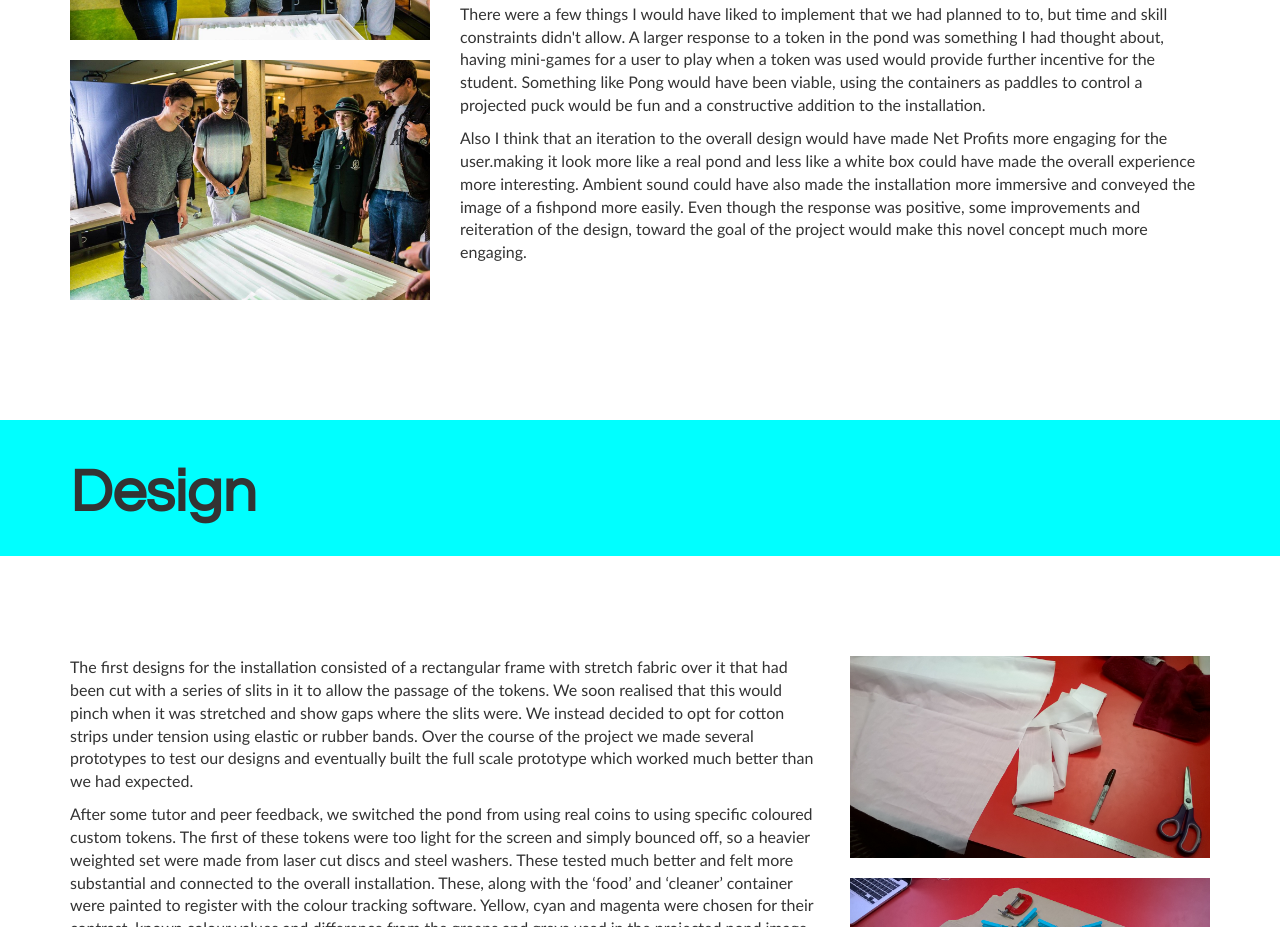
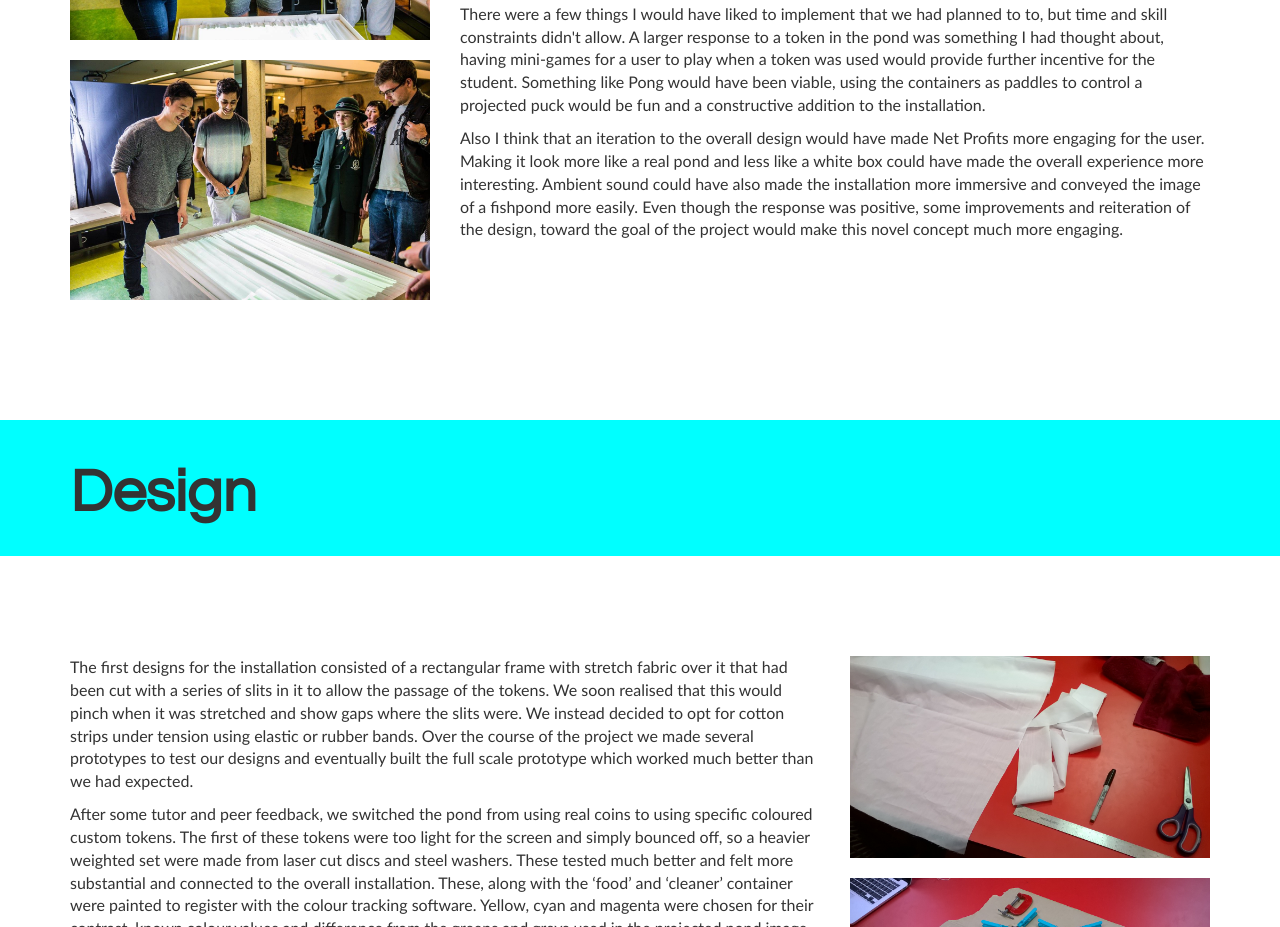
Before and after one commit to dean-l/net_profits_2017, a plain HTML site: page index.html in a window 1280 px wide. Shown: the part 2653-3580 px from the top of the page. Drawn offline with nearby package versions, Linux system fonts and the light colour scheme.

Commit message:
Update index.html

```diff
--- a/index.html
+++ b/index.html
@@ -110,7 +110,7 @@
 
                 <p class="fadein">There were a few things I would have liked to implement that we had planned to to, but time and skill constraints didn't allow. A larger response to a token in the pond was something I had thought about, having mini-games for a user to play when a token was used would provide further incentive for the student. Something like Pong would have been viable, using the containers as paddles to control a projected puck would be fun and a constructive addition to the installation.</p>
 
-                <p class="fadein">Also I think that an iteration to the overall design would have made Net Profits more engaging for the user.making it look more like a real pond and less like a white box could have made the overall experience more interesting. Ambient sound could have also made the installation more immersive and conveyed the image of a fishpond more easily. Even though the response was positive, some improvements and reiteration of the design, toward the goal of the project would make this novel concept much more engaging.</p>
+                <p class="fadein">Also I think that an iteration to the overall design would have made Net Profits more engaging for the user. Making it look more like a real pond and less like a white box could have made the overall experience more interesting. Ambient sound could have also made the installation more immersive and conveyed the image of a fishpond more easily. Even though the response was positive, some improvements and reiteration of the design, toward the goal of the project would make this novel concept much more engaging.</p>
             </div>
         </div>
     </div>
```
